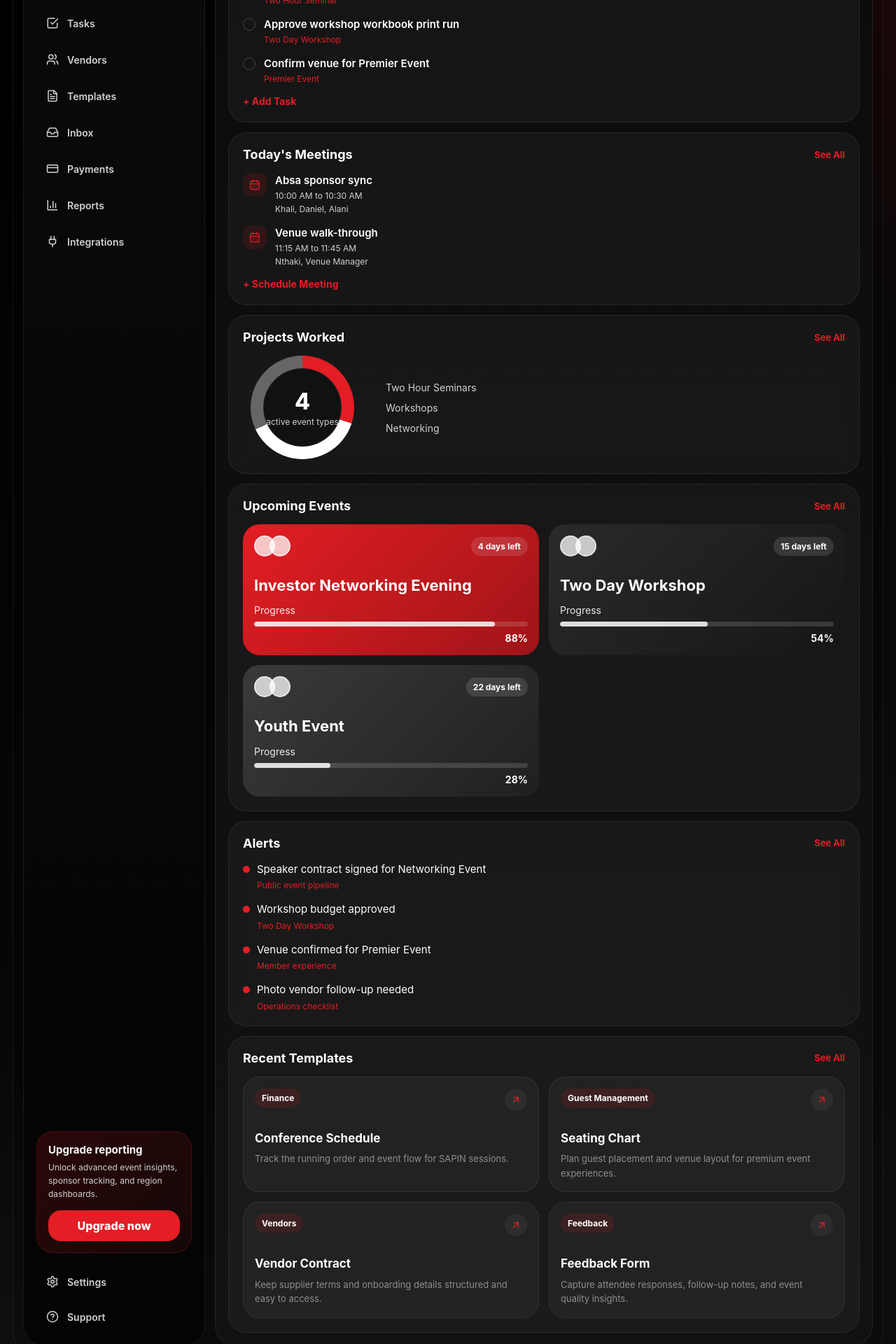
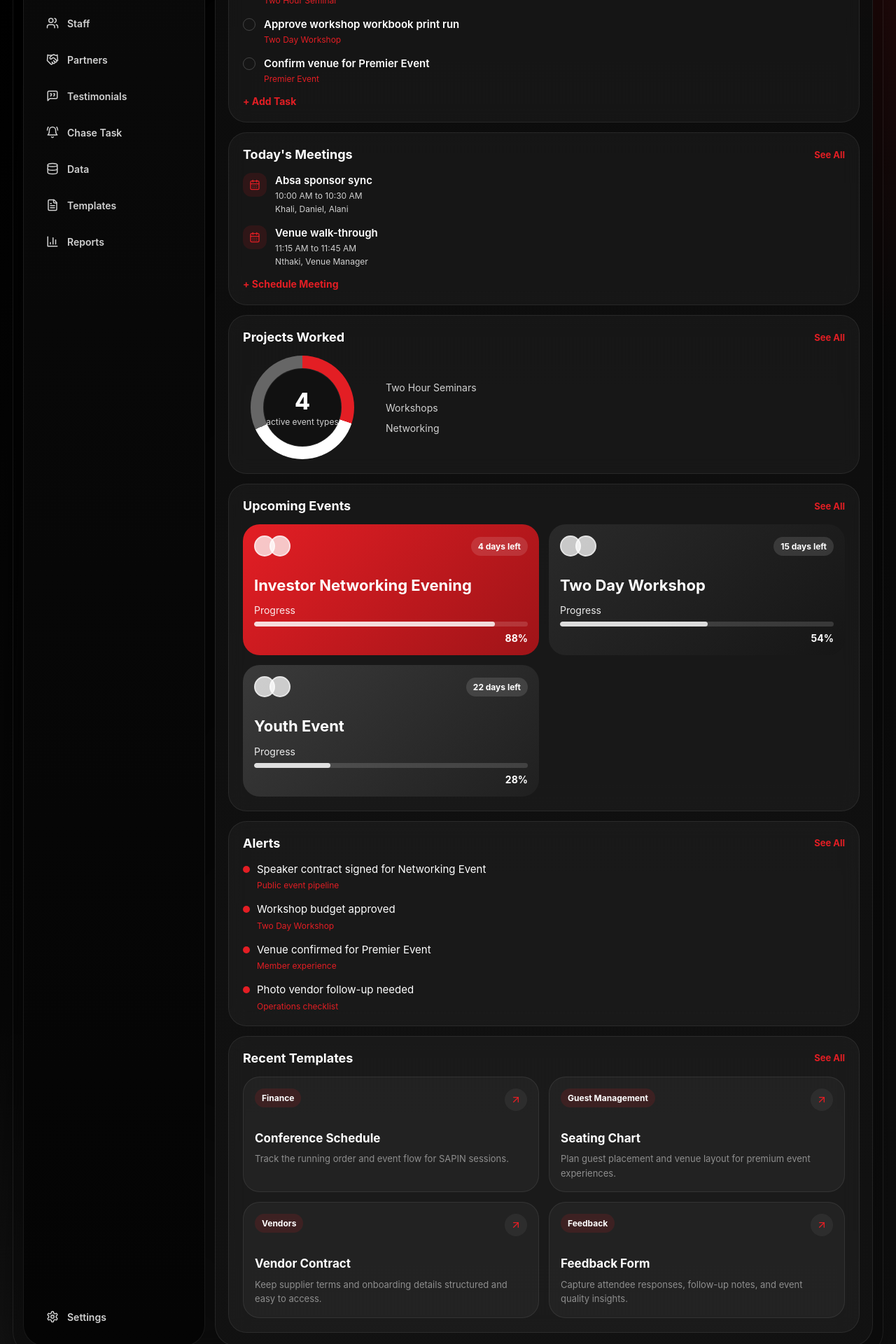
Before and after one commit to RiaangrimJoubert/sapin-event-command, a React (Vite) app: page / in a window 1280 px wide. Shown: the part 220-2140 px from the top of the page at 70% size. Built offline with nearby package versions, Linux system fonts and the light colour scheme.

Commit message:
Update Sidebar.jsx

```diff
--- a/src/components/layout/Sidebar.jsx
+++ b/src/components/layout/Sidebar.jsx
@@ -1,27 +1,26 @@
 import {
   LayoutDashboard,
   CalendarDays,
-  CheckSquare,
   Users,
+  Handshake,
+  MessageSquareQuote,
+  BellRing,
+  Database,
   FileText,
-  Inbox,
-  CreditCard,
   BarChart3,
-  Plug,
   Settings,
-  HelpCircle,
 } from "lucide-react";
 
 const navItems = [
   { label: "Dashboard", icon: LayoutDashboard, active: true },
   { label: "Events", icon: CalendarDays },
-  { label: "Tasks", icon: CheckSquare },
-  { label: "Vendors", icon: Users },
+  { label: "Staff", icon: Users },
+  { label: "Partners", icon: Handshake },
+  { label: "Testimonials", icon: MessageSquareQuote },
+  { label: "Chase Task", icon: BellRing },
+  { label: "Data", icon: Database },
   { label: "Templates", icon: FileText },
-  { label: "Inbox", icon: Inbox },
-  { label: "Payments", icon: CreditCard },
   { label: "Reports", icon: BarChart3 },
-  { label: "Integrations", icon: Plug },
 ];
 
 export default function Sidebar() {
@@ -45,7 +44,7 @@ export default function Sidebar() {
               className={`nav-item ${item.active ? "active" : ""}`}
               type="button"
             >
-              <Icon size={18} />
+              <Icon size={18} strokeWidth={2} />
               <span className="nav-item-label">{item.label}</span>
             </button>
           );
@@ -54,25 +53,10 @@ export default function Sidebar() {
 
       <div className="sidebar-spacer" />
 
-      <div className="upgrade-card">
-        <div className="upgrade-title">Upgrade reporting</div>
-        <div className="upgrade-copy">
-          Unlock advanced event insights, sponsor tracking, and region dashboards.
-        </div>
-        <button className="upgrade-btn" type="button">
-          Upgrade now
-        </button>
-      </div>
-
       <div className="sidebar-footer">
         <button className="nav-item" type="button">
-          <Settings size={18} />
+          <Settings size={18} strokeWidth={2} />
           <span className="nav-item-label">Settings</span>
-        </button>
-
-        <button className="nav-item" type="button">
-          <HelpCircle size={18} />
-          <span className="nav-item-label">Support</span>
         </button>
       </div>
     </aside>
```
